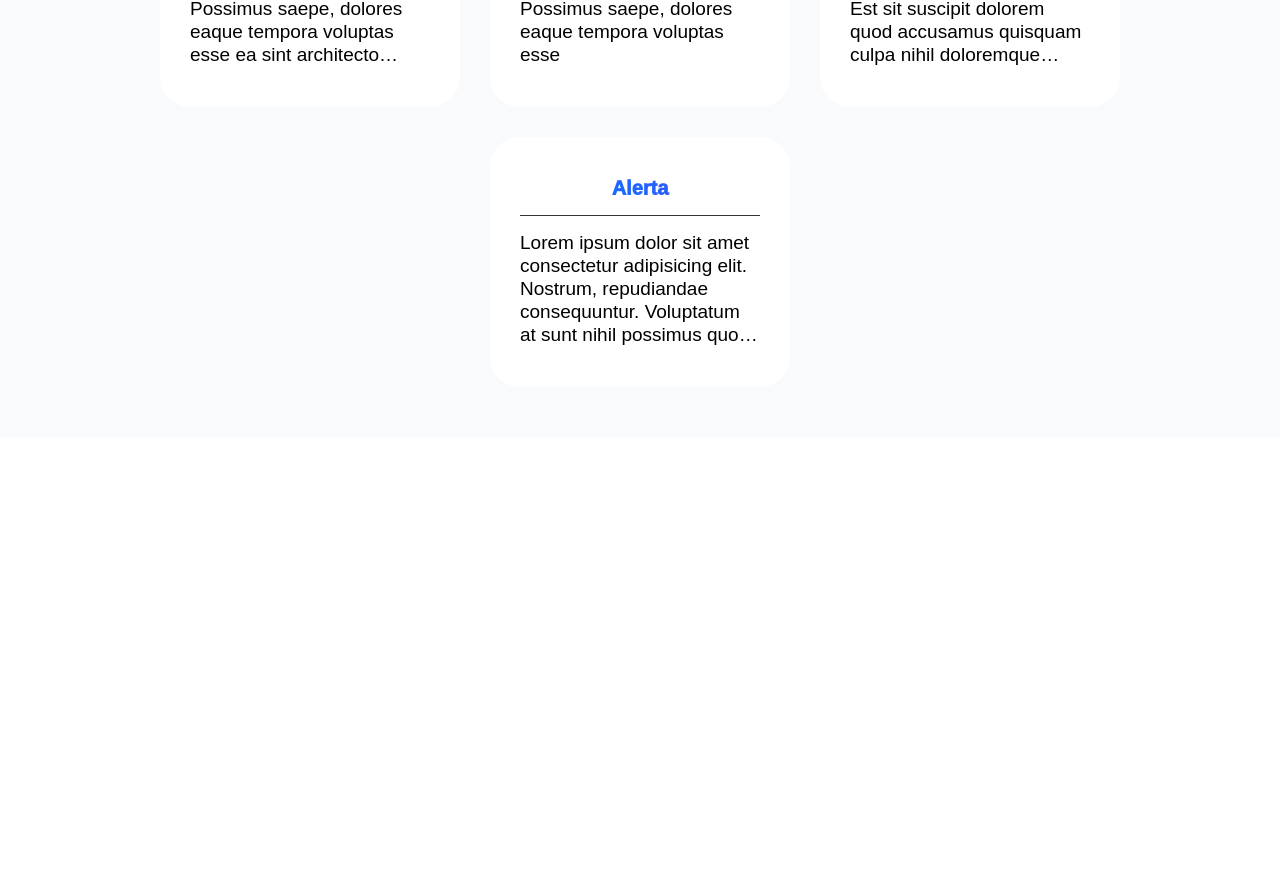
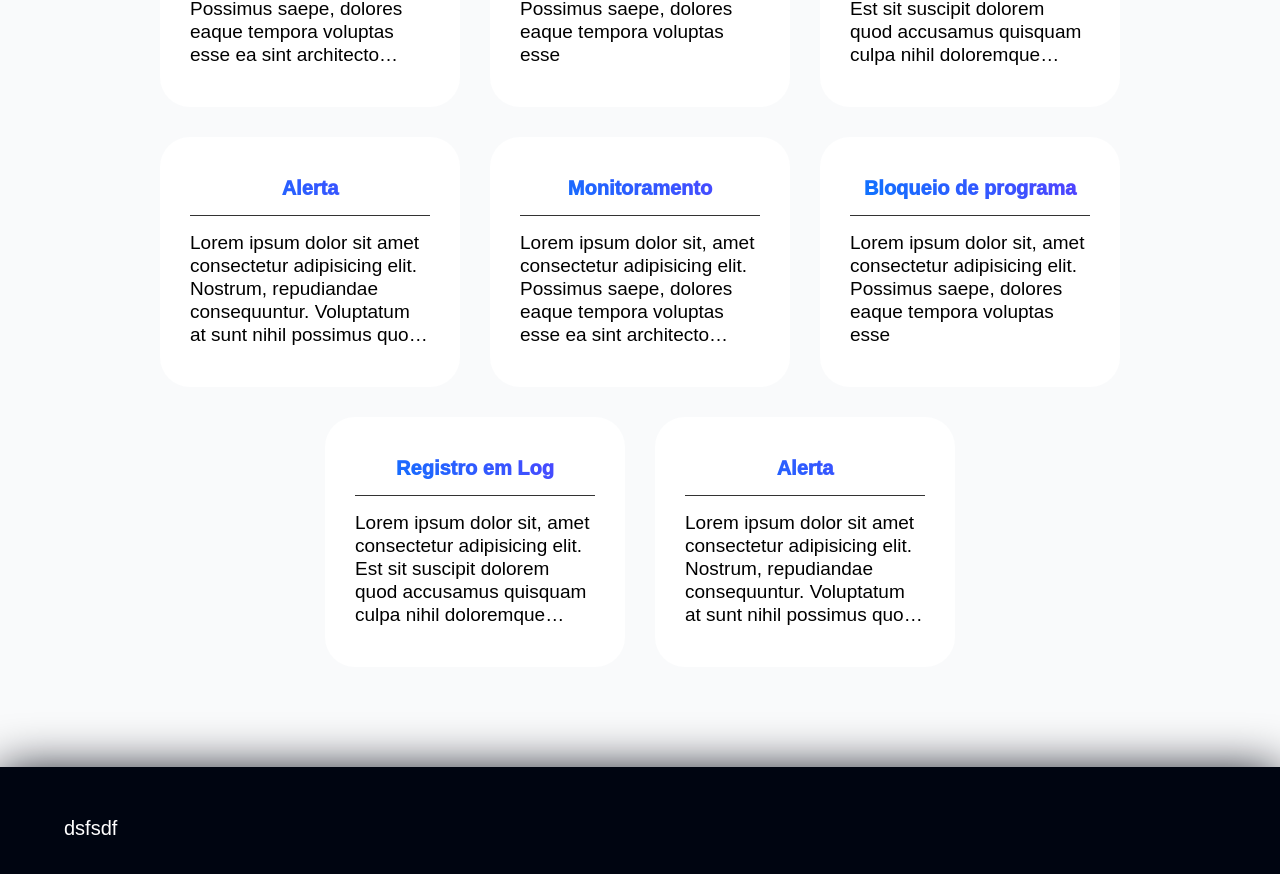
Before and after one commit to Windows-Guardian-Monitor/WGM-P, a React (Vite) app: page / in a window 1280 px wide. Shown: the part 1680-2554 px from the top of the page. Before the commit the page ends 2117 px from the top, so only its background shows below. Built offline with nearby package versions, Linux system fonts and the light colour scheme; a web font is replaced by a local one.

Commit message:
start footer

```diff
--- /dev/null
+++ b/src/components/Footer/index.jsx
@@ -0,0 +1,9 @@
+import { ConteinerFooter } from "./style";
+
+export default function Footer() {
+	return (
+		<ConteinerFooter>
+			<div>dsfsdf</div>
+		</ConteinerFooter>
+	);
+}
--- /dev/null
+++ b/src/components/Footer/style.js
@@ -0,0 +1,15 @@
+import styled from "styled-components";
+
+export const ConteinerFooter = styled.footer`
+    width: 100%;
+    background: #000511;
+    margin-top: 50px;
+
+    & * {
+        color: #fff;
+    }
+
+    padding: 50px 5%;
+
+    box-shadow: 0 5px 50px #000511;
+`
--- a/src/components/Inicio/ThirthContent/index.jsx
+++ b/src/components/Inicio/ThirthContent/index.jsx
@@ -34,6 +34,30 @@ export default function ThirthContent() {
 						"Lorem ipsum dolor sit amet consectetur adipisicing elit. Nostrum, repudiandae consequuntur. Voluptatum at sunt nihil possimus quo perspiciatis eum suscipit labore voluptate. Ea reiciendis quaerat dignissimos exercitationem neque! Deserunt, corporis."
 					}
 				/>
+				<TextContent
+					titulo={"Monitoramento"}
+					texto={
+						"Lorem ipsum dolor sit, amet consectetur adipisicing elit. Possimus saepe, dolores eaque tempora voluptas esse ea sint architecto voluptatum quae, vero laboriosam maxime cupiditate non at quis ratione."
+					}
+				/>
+				<TextContent
+					titulo={"Bloqueio de programa"}
+					texto={
+						"Lorem ipsum dolor sit, amet consectetur adipisicing elit. Possimus saepe, dolores eaque tempora voluptas esse "
+					}
+				/>
+				<TextContent
+					titulo={"Registro em Log"}
+					texto={
+						"Lorem ipsum dolor sit, amet consectetur adipisicing elit. Est sit suscipit dolorem quod accusamus quisquam culpa nihil doloremque neque totam rem ad repellat dolor libero deleniti, nisi officiis voluptatibus esse?"
+					}
+				/>
+				<TextContent
+					titulo={"Alerta"}
+					texto={
+						"Lorem ipsum dolor sit amet consectetur adipisicing elit. Nostrum, repudiandae consequuntur. Voluptatum at sunt nihil possimus quo perspiciatis eum suscipit labore voluptate. Ea reiciendis quaerat dignissimos exercitationem neque! Deserunt, corporis."
+					}
+				/>
 			</ArticleText>
 		</Content>
 	);
--- a/src/components/Inicio/index.jsx
+++ b/src/components/Inicio/index.jsx
@@ -1,3 +1,4 @@
+import Footer from "../Footer/index.jsx";
 import SecoundContent from "./SecoundContent";
 import StartContent from "./StartContent";
 import ThirthContent from "./ThirthContent";
@@ -9,6 +10,7 @@ export default function Inicio() {
 			<StartContent />
 			<SecoundContent />
 			<ThirthContent />
+			<Footer></Footer>
 		</InicioContent>
 	);
 }
```
